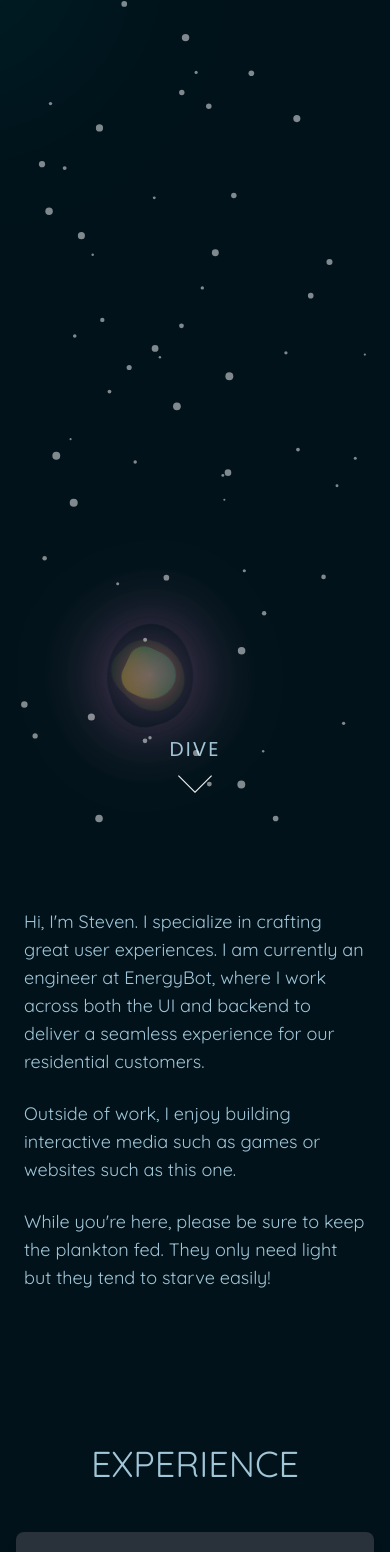
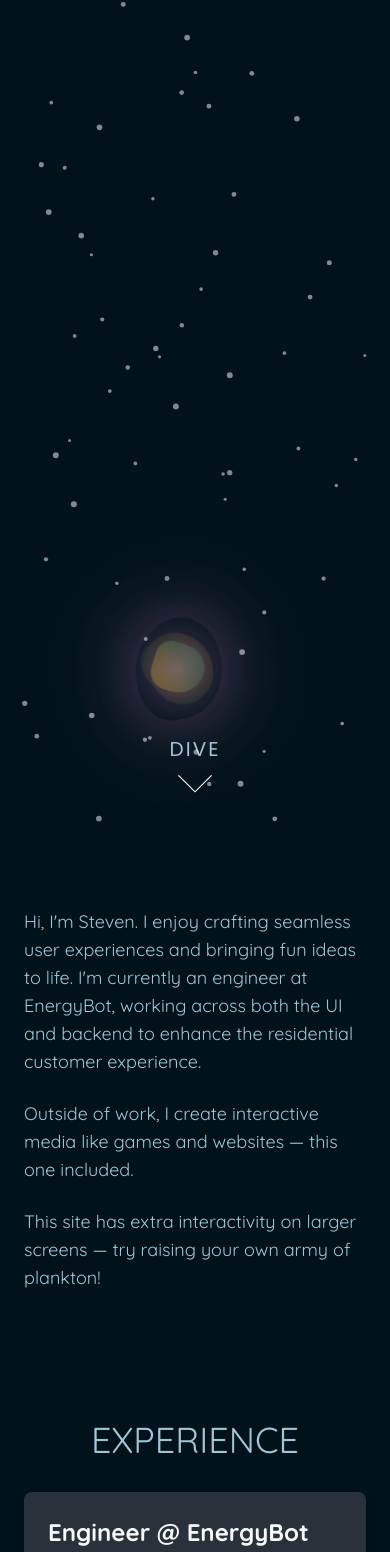
Before and after one commit to stvnchng/stvnchng.github.io, a Next.js app: page / in a window 390 px wide. Shown: the top 1552 px of the page. Built offline with nearby package versions, Linux system fonts and the light colour scheme.

Commit message:
Add fancy footer and make everything prettier
also get rid of point light on mobile cause sheesh touch event sucks. also getting rid of pointless styles and too many divs

```diff
--- a/src/app/globals.css
+++ b/src/app/globals.css
@@ -10,18 +10,18 @@ html {
 }
 
 body {
-  @apply bg-lightBg text-lightText dark:bg-darkBg dark:text-darkText;
   cursor: url("/images/cursor.png"), auto;
+  overflow-x: hidden;
 }
 
 body::-webkit-scrollbar {
-  width: 0.7rem;
+  width: 0.75rem;
 }
 body::-webkit-scrollbar-track {
-  background: hsl(240, 6%, 13%);
+  background: #031f24;
 }
 body::-webkit-scrollbar-thumb {
-  background: #797979;
+  background: #5a9b9d;
 }
 
 .scroll-down {
@@ -72,20 +72,7 @@ body::-webkit-scrollbar-thumb {
   }
 }
 
-@keyframes float {
-  0% {
-    transform: translateY(5px);
-  }
-  50% {
-    transform: translateY(-13px);
-  }
-  100% {
-    transform: translateY(5px);
-  }
-}
-
 canvas {
-  z-index: -9999 !important;
   pointer-events: none !important;
 }
 
@@ -106,3 +93,32 @@ canvas {
   background-color: white;
   margin: 0px auto;
 }
+
+/* Ocean floor animation */
+.ocean-floor > use {
+  animation: move-forever 70s cubic-bezier(0.55, 0.5, 0.45, 0.5) infinite;
+}
+.ocean-floor > use:nth-child(1) {
+  animation-delay: -10s;
+  animation-duration: 70s;
+}
+.ocean-floor > use:nth-child(2) {
+  animation-delay: -20s;
+  animation-duration: 100s;
+}
+.ocean-floor > use:nth-child(3) {
+  animation-delay: -30s;
+  animation-duration: 130s;
+}
+.ocean-floor > use:nth-child(4) {
+  animation-delay: -40s;
+  animation-duration: 200s;
+}
+@keyframes move-forever {
+  0% {
+    transform: translate3d(-90px, 0, 0);
+  }
+  100% {
+    transform: translate3d(85px, 0, 0);
+  }
+}
--- a/src/app/page.tsx
+++ b/src/app/page.tsx
@@ -2,12 +2,11 @@ import About from "@/components/About";
 import Footer from "@/components/Footer";
 import Landing from "@/components/Landing";
 import Projects from "@/components/Projects";
-import Scroll from "@/components/Scroll";
 import Work from "@/components/Work";
 
 export default function Home() {
   return (
-    <main className="flex flex-col items-center justify-center bg-lightBg text-lightText dark:bg-darkBg dark:text-darkText">
+    <main className="flex flex-col items-center justify-center bg-lightBg text-lightText dark:bg-sea-floor dark:text-darkText">
       <Landing />
       <Scroll />
       <About />
@@ -17,3 +16,12 @@ export default function Home() {
     </main>
   );
 }
+
+const Scroll: React.FC = () => (
+  <div className="scroll-down">
+    <a href="#about">
+      <span></span>
+      Dive
+    </a>
+  </div>
+);
--- a/src/components/About.tsx
+++ b/src/components/About.tsx
@@ -1,29 +1,29 @@
 export default function About() {
   return (
-    <section id="about" className="py-16">
-      <div className="mx-auto max-w-3xl px-6">
-        <div className="flex items-center justify-center mx-auto">
-          <div>
+    <section id="about" className="py-16 px-6 md:px-20">
+      <div className="max-w-3xl">
         <p className="text-lg">
-              Hi, I&apos;m Steven. I specialize in crafting great user
-              experiences. I am currently an engineer at EnergyBot, where I work
-              across both the UI and backend to deliver a seamless experience
-              for our residential customers.
+          Hi, I&apos;m Steven. I enjoy crafting seamless user experiences and
+          bringing fun ideas to life. I&apos;m currently an engineer at
+          EnergyBot, working across both the UI and backend to enhance the
+          residential customer experience.
         </p>
         <br />
         <p className="text-lg">
-              Outside of work, I enjoy building interactive media such as games
-              or websites such as this one.
+          Outside of work, I create interactive media like games and websites —
+          this one included.
         </p>
         <br />
-            <p className="text-lg">
-              While you&apos;re here, please be sure to keep the plankton fed.
-              They only need light but they tend to starve easily!
+        <p className="text-lg md:hidden block">
+          This site has extra interactivity on larger screens — try raising your
+          own army of plankton!
         </p>
-            <br />
+        <p className="text-lg md:block hidden">
+          While you&apos;re here, please be sure to keep the plankton fed. They
+          only need light but they tend to starve easily!
+        </p>
       </div>
-        </div>
-      </div>
+      {/* TODO add socials for mobile view */}
     </section>
   );
 }
--- a/src/components/Cursor.tsx
+++ b/src/components/Cursor.tsx
@@ -3,9 +3,11 @@
 import { useEffect } from "react";
 
 // TODO: toggle flashlight on/off, set flashlight strength??
-// also evaluate if theme toggle is needed anymore
 export default function CursorLight() {
   useEffect(() => {
+    // do not render on mobile
+    if (window.innerWidth <= 768) return;
+
     const light = document.createElement("div");
     light.style.position = "absolute";
     light.style.borderRadius = "50%";
@@ -17,14 +19,6 @@ export default function CursorLight() {
 
     let mouseX = 0;
     let mouseY = 0;
-
-    const setLightSize = () => {
-      const isMobile = window.innerWidth <= 768;
-      const boxShadowSize = isMobile ? "240px" : "480px";
-      const boxShadowSpread = isMobile ? "60px" : "120px";
-
-      light.style.boxShadow = `0 0 ${boxShadowSize} ${boxShadowSpread} rgba(0, 255, 255, 0.3)`;
-    };
 
     const updateLightPosition = () => {
       light.style.left = `${mouseX + window.scrollX - 50}px`;
@@ -39,30 +33,16 @@ export default function CursorLight() {
       light.style.boxShadow = `0 0 480px 120px rgba(0, 255, 255, 0.3)`;
     };
 
-    const handleTouchMove = (event: TouchEvent) => {
-      const touch = event.touches[0];
-      if (touch) {
-        mouseX = touch.clientX;
-        mouseY = touch.clientY;
-        updateLightPosition();
-        setLightSize();
-      }
-    };
-
     const handleScroll = () => {
       updateLightPosition();
     };
 
-    setLightSize();
-    window.addEventListener("resize", setLightSize);
     document.addEventListener("mousemove", handleMouseMove);
     window.addEventListener("scroll", handleScroll);
-    document.addEventListener("touchmove", handleTouchMove, { passive: true });
 
     return () => {
       document.removeEventListener("mousemove", handleMouseMove);
       window.removeEventListener("scroll", handleScroll);
-      document.removeEventListener("touchmove", handleTouchMove);
       document.body.removeChild(light);
     };
   }, []);
--- a/src/components/Projects.tsx
+++ b/src/components/Projects.tsx
@@ -14,12 +14,12 @@ type Project = {
 
 const projects: Project[] = [
   {
-    title: "Tetrio",
+    title: "Tetrois",
     role: "Game Design",
     description:
       "A tile-matching game disguised as a Tetris clone. Currently working on adding polish and juice.",
     imageSrc: "/images/tetrio.png",
-    imageAlt: "TETRIO gameplay",
+    imageAlt: "Tetrois gameplay",
     link: "https://solmaris.github.io/tetrio/",
     techStack: ["Godot", "GDScript"],
   },
@@ -57,7 +57,7 @@ const projects: Project[] = [
 ];
 
 const ProjectItem: React.FC<{ project: Project }> = ({ project }) => (
-  <div className="grid grid-cols-1 md:grid-cols-2 gap-10 my-12 p-6 bg-gray-100 dark:bg-gray-800 rounded-xl shadow-lg max-w-4xl mx-auto">
+  <div className="grid grid-cols-1 md:grid-cols-2 gap-10 my-8 p-6 bg-gray-100 dark:bg-zinc-600/50 rounded-xl shadow-lg max-w-4xl mx-auto">
     <div className="relative overflow-hidden rounded-lg shadow-lg transform transition duration-300 hover:scale-105">
       <img
         src={project.imageSrc}
@@ -117,15 +117,13 @@ const ProjectItem: React.FC<{ project: Project }> = ({ project }) => (
 
 export default function Projects() {
   return (
-    <section className="py-12 z-10" id="projects">
-      <div className="mx-auto px-6">
-        <div className="text-center mb-8">
-          <h1 className="text-4xl font-light uppercase">Projects</h1>
-        </div>
-        {projects.map((project, index) => (
-          <ProjectItem key={index} project={project} />
-        ))}
+    <section id="projects" className="py-12 px-6 md:px-20 z-10">
+      <div className="text-center mb-8">
+        <h1 className="text-4xl font-light uppercase">Projects</h1>
       </div>
+      {projects.map((project, index) => (
+        <ProjectItem key={index} project={project} />
+      ))}
     </section>
   );
 }
--- a/src/components/Scroll.tsx
+++ /dev/null
@@ -1,16 +0,0 @@
-"use client";
-
-import { useTheme } from "@/hooks/useTheme";
-
-export default function Scroll() {
-  const { theme } = useTheme();
-
-  return (
-    <div className="scroll-down">
-      <a href="#about">
-        <span></span>
-        {theme === "dark" ? "Dive" : "Scroll"}
-      </a>
-    </div>
-  );
-}
--- a/src/components/Work.tsx
+++ b/src/components/Work.tsx
@@ -33,11 +33,8 @@ function WorkItem({ company, logoSrc, title, date, desc }: WorkItemProps) {
 
 export default function Work() {
   return (
-    <section
-      id="work"
-      className="py-16 px-4 sm:px-8 flex flex-col items-center"
-    >
-      <div className="text-center mb-12">
+    <section id="work" className="py-16 px-6 md:px-20">
+      <div className="text-center mb-8">
         <h1 className="text-4xl font-light uppercase">Experience</h1>
       </div>
       <div className="w-full flex flex-col space-y-8">
@@ -48,9 +45,9 @@ export default function Work() {
           date="Apr. 2023 - Present"
           desc={[
             "Improved test pipeline speed by 6-7x by migrating to a parallel headless setup.",
-            "Reduced LCP on shop site from ~6s to ~1s and conducted regular Lighthouse audits.",
-            "Improved scalalibity of emails by writing a concurrent migration script from S3 to Elasticsearch.",
-            "Added hundreds of plan options for customers by integrating external supplier APIs (OhmConnect, New Wave Energy, etc.) into shopping experience.",
+            "Reduced LCP on pages from ~6s to ~1s.",
+            "Improved search efficiency of transactional emails by writing a concurrent migration script from S3 to Elasticsearch.",
+            "Added hundreds of plan options for customers by integrating energy supplier APIs into shopping experience.",
           ]}
         />
         <WorkItem
--- a/src/components/creatures/MarineSnow.tsx
+++ b/src/components/creatures/MarineSnow.tsx
@@ -61,7 +61,7 @@ export default function MarineSnow() {
               type: "circle",
             },
             size: {
-              value: { min: 1, max: 4 },
+              value: { min: 1.5, max: 3 },
             },
           },
           detectRetina: true,
--- a/src/components/creatures/PlanktonFollower.tsx
+++ b/src/components/creatures/PlanktonFollower.tsx
@@ -62,10 +62,7 @@ export default function PlanktonFollower({
     const maxForce = 0.06;
     const wanderStrength = 0.3;
     const damping = 0.9;
-    const maxX =
-      window.innerWidth > 768
-        ? window.innerWidth * 0.95
-        : window.innerWidth * 0.7;
+    const maxX = window.innerWidth;
 
     const animate = () => {
       const toTarget = {
@@ -116,10 +113,10 @@ export default function PlanktonFollower({
         velocityRef.current.y *= -1;
       } else if (
         positionRef.current.y >
-        document.documentElement.scrollHeight - window.innerHeight / 8
+        document.documentElement.scrollHeight - window.innerHeight / 6
       ) {
         positionRef.current.y =
-          document.documentElement.scrollHeight - window.innerHeight / 8;
+          document.documentElement.scrollHeight - window.innerHeight / 6;
         velocityRef.current.y *= -1;
       } else {
         positionRef.current.y += velocityRef.current.y;
--- a/tailwind.config.ts
+++ b/tailwind.config.ts
@@ -17,6 +17,10 @@ export default {
         darkText: "#A1C6D8", // Soft moonlight blue/white for text, like bioluminescent glow
         darkAccent: "#2E4F5D", // Muted, deep teal, like deep ocean water
       },
+      backgroundImage: {
+        "sea-floor":
+          "linear-gradient(to bottom, #01121A 60%, #013D47 80%, #5a9b9d)",
+      },
     },
   },
   plugins: [],
```
Also changed, not shown: src/components/Footer.tsx (+44 -32 lines). Lines whose indentation alone changed are shown as unchanged.
